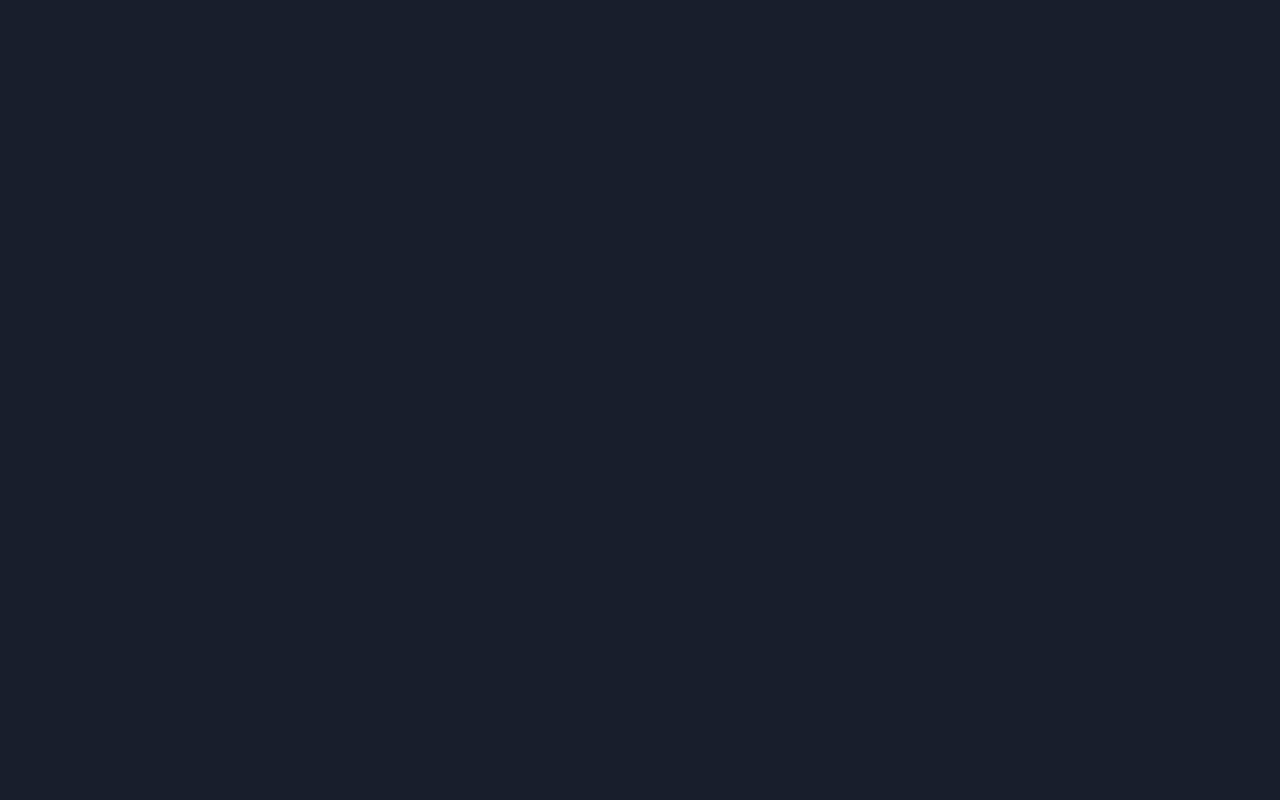
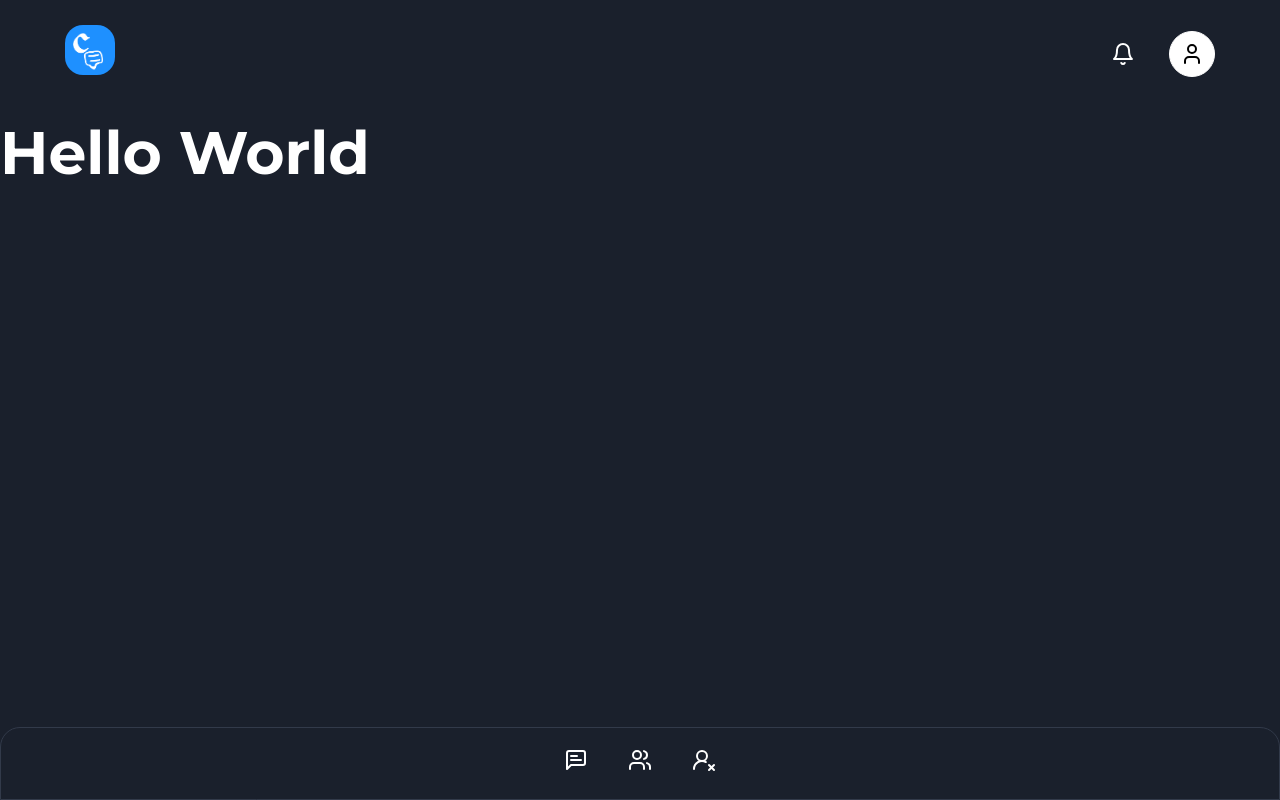
Before and after one commit to Kaua2123/chathub-client, a React (Vite) app: page /profile in a window 1280 px wide. Before the commit this address had no page. Built offline with nearby package versions, Linux system fonts and the light colour scheme.

Commit message:
feat: Remove config de BottomMenu e configura rota para página de Perfil

```diff
--- a/src/components/BottomMenu/BottomMenu.tsx
+++ b/src/components/BottomMenu/BottomMenu.tsx
@@ -2,7 +2,6 @@ import { Link } from 'react-router-dom';
 import {
   Div,
   MessageSquareTextIcon,
-  SettingsIcon,
   UserRoundXIcon,
   UsersIcon,
 } from './styled';
@@ -20,9 +19,6 @@ function BottomMenu() {
         <Link to={'/blockedUsers'}>
           <UserRoundXIcon color="white" />
         </Link>
-        <Link to={'/config'}>
-          <SettingsIcon color="white" />
-        </Link>
       </Div>
     </div>
   );
--- a/src/components/Navbar/Navbar.tsx
+++ b/src/components/Navbar/Navbar.tsx
@@ -4,6 +4,7 @@ import chathub from '../../assets/chathub.png';
 import { User } from 'lucide-react';
 import { useState } from 'react';
 import ModalNotifications from '../ModalNotifications/ModalNotifications';
+import { Link } from 'react-router-dom';
 
 function Navbar() {
   const [isSeeingNotification, setIsSeeingNotification] = useState(false);
@@ -32,7 +33,9 @@ function Navbar() {
             onClick={() => setIsSeeingNotification(true)}
           />
           <UserAvatar>
-            <User color="black" />
+            <Link className="profile-link" to={'/profile'}>
+              <User color="black" />
+            </Link>
           </UserAvatar>
           {/* <BellRing /> -> quando tiver notificações */}
         </UserDiv>
--- a/src/components/Navbar/styled.ts
+++ b/src/components/Navbar/styled.ts
@@ -55,6 +55,7 @@ export const BellIcon = styled(Bell)`
 `;
 
 export const UserAvatar = styled.div`
+  .profile-link {
     border: 1px solid white;
     background-color: ${({ theme }) => theme.colors.white};
     padding: 1rem;
@@ -63,7 +64,6 @@ export const UserAvatar = styled.div`
     align-items: center;
     transition: transform 0.3s;
     cursor: pointer;
-
     &:hover {
       transform: translateY(-10%);
 
@@ -72,4 +72,5 @@ export const UserAvatar = styled.div`
         stroke: ${({ theme }) => theme.colors.lighterBlue};
       }
     }
+  }
 `;
--- /dev/null
+++ b/src/pages/Profile/Profile.tsx
@@ -0,0 +1,15 @@
+import BottomMenu from '../../components/BottomMenu/BottomMenu';
+import Navbar from '../../components/Navbar/Navbar';
+
+function Profile() {
+  return (
+    <div>
+      <Navbar />
+      <h1>Hello World</h1>
+
+      <BottomMenu />
+    </div>
+  );
+}
+
+export default Profile;
--- a/src/router.tsx
+++ b/src/router.tsx
@@ -7,6 +7,7 @@ import Conversations from './pages/Conversations/Conversations';
 import Chat from './pages/Chat/Chat';
 import Friends from './pages/Friends/Friends';
 import BlockedUsers from './pages/BlockedUsers/BlockedUsers';
+import Profile from './pages/Profile/Profile';
 
 function AppRouter() {
   return (
@@ -19,6 +20,7 @@ function AppRouter() {
         <Route element={<Chat />} path="/chat/:id" />
         <Route element={<Friends />} path="/friends" />
         <Route element={<BlockedUsers />} path="/blockedUsers" />
+        <Route element={<Profile />} path="/profile" />
       </Routes>
     </BrowserRouter>
   );
```
Also changed, not shown: src/pages/Profile/styled.ts (added). Lines whose indentation alone changed are shown as unchanged.
